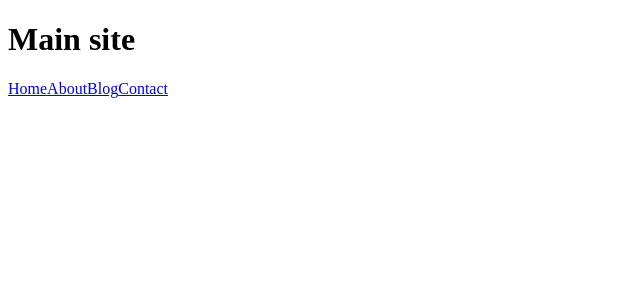
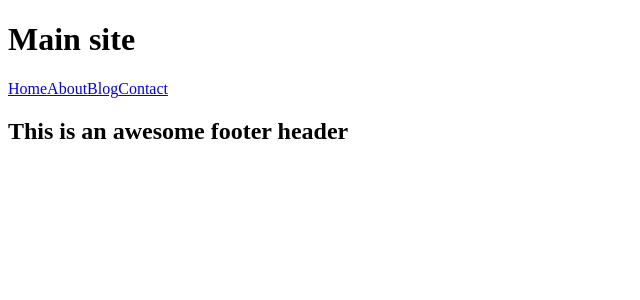
Before and after one commit to TBT50/gatsby, a Gatsby app: page / in a window 1280 px wide. Shown: the top 300 px of the page, without its empty margins (0-640 px from the left). Built offline with nearby package versions, Linux system fonts and the light colour scheme.

Commit message:
Add Footer

```diff
--- /dev/null
+++ b/src/components/footer.js
@@ -0,0 +1,9 @@
+import React from "react"
+
+export default () => {
+  return (
+    <footer>
+      <h2>This is an awesome footer header</h2>
+    </footer>
+  )
+}
--- a/src/components/header.js
+++ b/src/components/header.js
@@ -1,9 +1,5 @@
 import React from "react"
 
 export default props => {
-  return (
-    <header>
-      <h1>{props.headerText}</h1>
-    </header>
-  )
+  return <h1>{props.headerText}</h1>
 }
--- a/src/pages/about.js
+++ b/src/pages/about.js
@@ -1,6 +1,7 @@
 import React from "react"
 import Header from "../components/header"
 import MainNav from "../components/nav"
+import Footer from "../components/footer"
 
 export default () => (
   <div style={{ color: `blue` }}>
@@ -8,5 +9,6 @@ export default () => (
     <MainNav />
     <p>Such a nice static site generator</p>
     <img src="https://source.unsplash.com/random/400x200" alt="" />
+    <Footer />
   </div>
 )
--- a/src/pages/blog.js
+++ b/src/pages/blog.js
@@ -1,6 +1,7 @@
 import React from "react"
 import Header from "../components/header"
 import MainNav from "../components/nav"
+import Footer from "../components/footer"
 import BlogPost from "../components/blog-post"
 
 export default () => {
@@ -14,6 +15,7 @@ export default () => {
         <BlogPost title="Article1 title" content="Article1 content" />
         <BlogPost title="Article2 title" content="Article2 content" />
       </main>
+      <Footer />
     </div>
   )
 }
--- a/src/pages/index.js
+++ b/src/pages/index.js
@@ -1,12 +1,16 @@
 import React from "react"
 import Header from "../components/header"
 import MainNav from "../components/nav"
+import Footer from "../components/footer"
 
 export default () => {
   return (
-    <header>
-      <Header headerText="Main site" />
-      <MainNav />
-    </header>
+    <div>
+      <header>
+        <Header headerText="Main site" />
+        <MainNav />
+      </header>
+      <Footer />
+    </div>
   )
 }
--- /dev/null
+++ b/src/pages/projects.js
@@ -0,0 +1,4 @@
+import React from "react"
+import Footer from "../components/footer"
+
+export default () => <h1>These are our projects</h1>
```
Also changed, not shown: src/pages/contact.js (+11 -4 lines).
